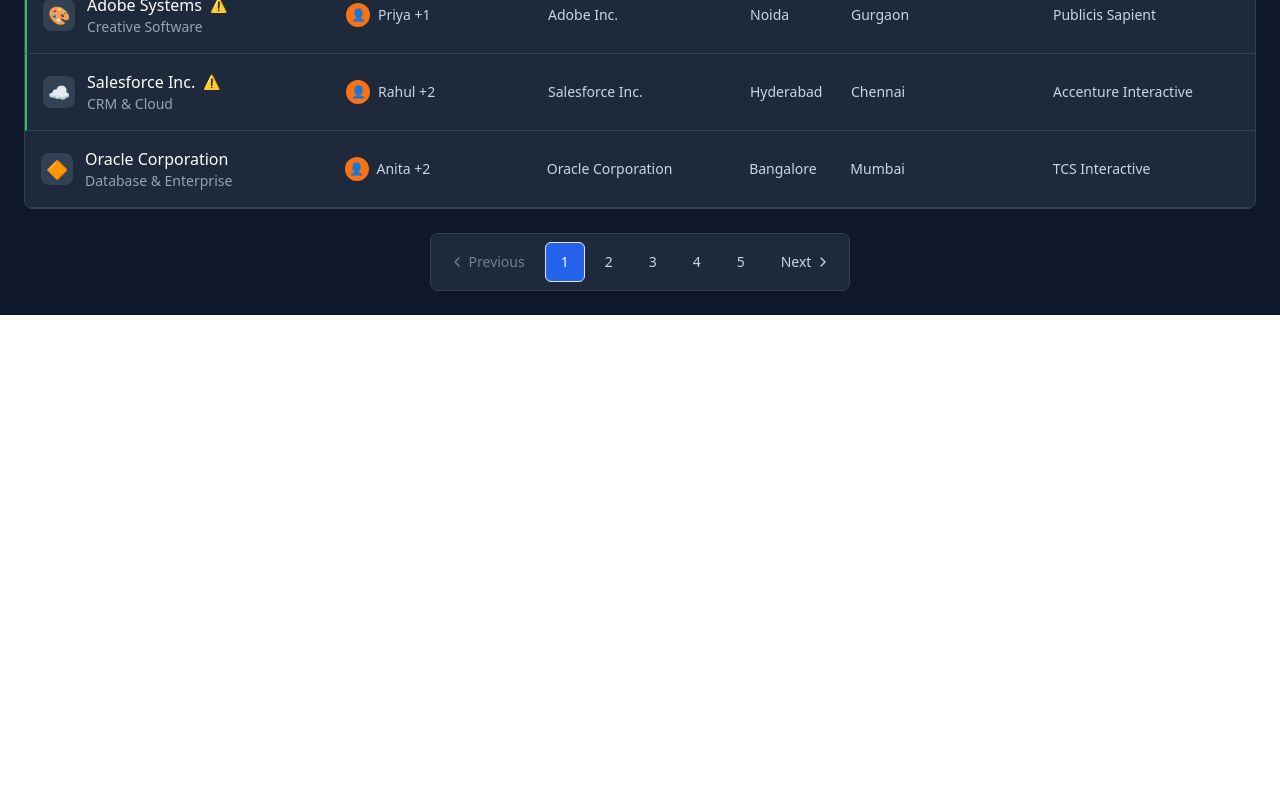
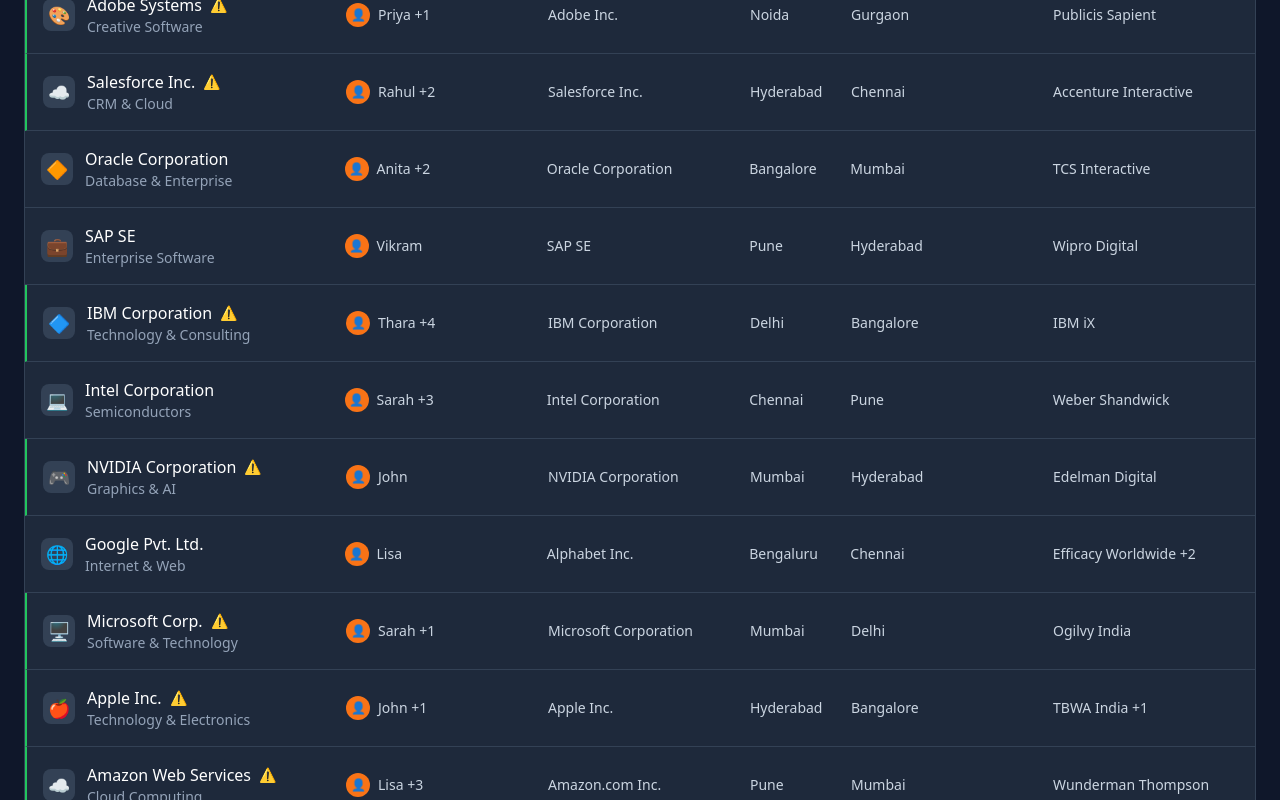
Before and after one commit to Arjra-git/brand-blink-lane, a React (Vite) app: page / in a window 1280 px wide. Shown: the part 700-1500 px from the top of the page. Before the commit the page ends 1015 px from the top, so only its background shows below. Built offline with nearby package versions, Linux system fonts and the light colour scheme.

Commit message:
Refactor: Implement infinite scroll and row fade-in
- Implement infinite scroll for brand list.
- Add row-by-row fade-in animation on page refresh.
- Load 15 rows at a time.

```diff
--- a/src/components/BrandList.tsx
+++ b/src/components/BrandList.tsx
@@ -1,8 +1,7 @@
 
-import { useState, useEffect, useRef } from "react";
+import { useState, useEffect, useRef, useCallback } from "react";
 import { Button } from "@/components/ui/button";
 import { Search, Download, Filter, Play } from "lucide-react";
-import { Pagination, PaginationContent, PaginationItem, PaginationLink, PaginationNext, PaginationPrevious } from "@/components/ui/pagination";
 import BrandRow from "./BrandRow";
 
 interface Brand {
@@ -60,70 +59,96 @@ const generateMockBrands = (startId: number, count: number): Brand[] => {
       hqCity: company.city,
       marketingOffice: company.office,
       agency: company.agency,
-      hasPreviousDeal: Math.random() > 0.6 // 40% chance of having previous deal
+      hasPreviousDeal: Math.random() > 0.6
     };
   });
 };
 
-const ITEMS_PER_PAGE = 10;
+const ITEMS_PER_LOAD = 15;
 
 const BrandList = () => {
   const [activeFilter, setActiveFilter] = useState<"all" | "offloaded">("all");
   const [shouldAnimate, setShouldAnimate] = useState(false);
-  const [currentPage, setCurrentPage] = useState(1);
-  const [allBrands] = useState(() => generateMockBrands(1, 50)); // Generate 50 brands
-  const [scrollTriggeredAnimation, setScrollTriggeredAnimation] = useState(false);
-  const scrollTimeoutRef = useRef<NodeJS.Timeout>();
+  const [allBrands, setAllBrands] = useState<Brand[]>([]);
+  const [displayedBrands, setDisplayedBrands] = useState<Brand[]>([]);
+  const [loading, setLoading] = useState(false);
+  const [hasMore, setHasMore] = useState(true);
+  const [isInitialLoad, setIsInitialLoad] = useState(true);
+  const [loadedBrandsCount, setLoadedBrandsCount] = useState(0);
+  const observerRef = useRef<HTMLDivElement>(null);
 
-  const filteredBrands = activeFilter === "all"
+  // Generate all brands once
+  useEffect(() => {
+    const brands = generateMockBrands(1, 100); // Generate 100 brands total
+    setAllBrands(brands);
+  }, []);
+
+  const filteredAllBrands = activeFilter === "all"
     ? allBrands
     : allBrands.filter(brand => !brand.hasPreviousDeal);
-
-  const totalPages = Math.ceil(filteredBrands.length / ITEMS_PER_PAGE);
-  const startIndex = (currentPage - 1) * ITEMS_PER_PAGE;
-  const paginatedBrands = filteredBrands.slice(startIndex, startIndex + ITEMS_PER_PAGE);
 
   const totalCount = allBrands.length;
   const offloadedCount = allBrands.filter(brand => !brand.hasPreviousDeal).length;
 
+  const loadMoreBrands = useCallback(() => {
+    if (loading || !hasMore) return;
+
+    setLoading(true);
+
+    setTimeout(() => {
+      const currentLength = displayedBrands.length;
+      const nextBatch = filteredAllBrands.slice(currentLength, currentLength + ITEMS_PER_LOAD);
+
+      if (nextBatch.length > 0) {
+        setDisplayedBrands(prev => [...prev, ...nextBatch]);
+        setLoadedBrandsCount(prev => prev + nextBatch.length);
+
+        if (currentLength + nextBatch.length >= filteredAllBrands.length) {
+          setHasMore(false);
+        }
+      } else {
+        setHasMore(false);
+      }
+
+      setLoading(false);
+      setIsInitialLoad(false);
+    }, 500); // Simulate loading delay
+  }, [loading, hasMore, displayedBrands.length, filteredAllBrands]);
+
+  // Load initial data on mount and filter change
+  useEffect(() => {
+    setDisplayedBrands([]);
+    setLoadedBrandsCount(0);
+    setHasMore(true);
+    setIsInitialLoad(true);
+
+    // Reset and load first batch
+    setTimeout(() => {
+      loadMoreBrands();
+    }, 100);
+  }, [activeFilter, allBrands.length]);
+
+  // Intersection observer for infinite scroll
+  useEffect(() => {
+    const observer = new IntersectionObserver(
+      (entries) => {
+        if (entries[0].isIntersecting && hasMore && !loading) {
+          loadMoreBrands();
+        }
+      },
+      { threshold: 0.1 }
+    );
+
+    if (observerRef.current) {
+      observer.observe(observerRef.current);
+    }
+
+    return () => observer.disconnect();
+  }, [hasMore, loading, loadMoreBrands]);
+
   const triggerAnimation = () => {
     setShouldAnimate(true);
     setTimeout(() => setShouldAnimate(false), 1500);
-  };
-
-  const handleScroll = () => {
-    // Clear existing timeout
-    if (scrollTimeoutRef.current) {
-      clearTimeout(scrollTimeoutRef.current);
-    }
-
-    // Set new timeout to trigger animation after scroll stops
-    scrollTimeoutRef.current = setTimeout(() => {
-      setScrollTriggeredAnimation(true);
-      setTimeout(() => setScrollTriggeredAnimation(false), 1500);
-    }, 150);
-  };
-
-  useEffect(() => {
-    const handleWindowScroll = () => handleScroll();
-    window.addEventListener('scroll', handleWindowScroll);
-    return () => {
-      window.removeEventListener('scroll', handleWindowScroll);
-      if (scrollTimeoutRef.current) {
-        clearTimeout(scrollTimeoutRef.current);
-      }
-    };
-  }, []);
-
-  // Trigger animation when page changes
-  useEffect(() => {
-    setScrollTriggeredAnimation(true);
-    setTimeout(() => setScrollTriggeredAnimation(false), 1500);
-  }, [currentPage]);
-
-  const handlePageChange = (page: number) => {
-    setCurrentPage(page);
-    window.scrollTo({ top: 0, behavior: 'smooth' });
   };
 
   return (
@@ -208,55 +233,38 @@ const BrandList = () => {
 
           {/* Table Body */}
           <div>
-            {paginatedBrands.map((brand, index) => (
+            {displayedBrands.map((brand, index) => (
               <BrandRow
                 key={brand.id}
                 brand={brand}
-                shouldAnimate={shouldAnimate || scrollTriggeredAnimation}
+                shouldAnimate={shouldAnimate}
                 delay={index * 50}
+                shouldFadeIn={true}
+                fadeInDelay={index * 100}
               />
             ))}
           </div>
+
+          {/* Loading indicator */}
+          {loading && (
+            <div className="p-8 text-center">
+              <div className="inline-flex items-center gap-2 text-slate-400">
+                <div className="w-4 h-4 border-2 border-slate-600 border-t-blue-500 rounded-full animate-spin"></div>
+                Loading more brands...
+              </div>
+            </div>
+          )}
+
+          {/* End of list message */}
+          {!hasMore && displayedBrands.length > 0 && (
+            <div className="p-8 text-center text-slate-500">
+              You've reached the end of the list
+            </div>
+          )}
         </div>
 
-        {/* Pagination */}
-        {totalPages > 1 && (
-          <div className="mt-6 flex justify-center">
-            <Pagination>
-              <PaginationContent className="bg-slate-800 rounded-lg border border-slate-700 p-2">
-                <PaginationItem>
-                  <PaginationPrevious
-                    onClick={() => handlePageChange(Math.max(1, currentPage - 1))}
-                    className={`text-slate-300 hover:bg-slate-700 ${currentPage === 1 ? 'opacity-50 cursor-not-allowed' : 'cursor-pointer'}`}
-                  />
-                </PaginationItem>
-
-                {Array.from({ length: totalPages }, (_, i) => i + 1).map((page) => (
-                  <PaginationItem key={page}>
-                    <PaginationLink
-                      onClick={() => handlePageChange(page)}
-                      isActive={currentPage === page}
-                      className={`cursor-pointer ${
-                        currentPage === page
-                          ? 'bg-blue-600 text-white hover:bg-blue-700'
-                          : 'text-slate-300 hover:bg-slate-700'
-                      }`}
-                    >
-                      {page}
-                    </PaginationLink>
-                  </PaginationItem>
-                ))}
-
-                <PaginationItem>
-                  <PaginationNext
-                    onClick={() => handlePageChange(Math.min(totalPages, currentPage + 1))}
-                    className={`text-slate-300 hover:bg-slate-700 ${currentPage === totalPages ? 'opacity-50 cursor-not-allowed' : 'cursor-pointer'}`}
-                  />
-                </PaginationItem>
-              </PaginationContent>
-            </Pagination>
-          </div>
-        )}
+        {/* Infinite scroll trigger */}
+        <div ref={observerRef} className="h-10" />
       </div>
     </div>
   );
--- a/src/components/BrandRow.tsx
+++ b/src/components/BrandRow.tsx
@@ -18,17 +18,31 @@ interface BrandRowProps {
   brand: Brand;
   shouldAnimate: boolean;
   delay: number;
+  shouldFadeIn?: boolean;
+  fadeInDelay?: number;
 }
 
-const BrandRow = ({ brand, shouldAnimate, delay }: BrandRowProps) => {
+const BrandRow = ({ brand, shouldAnimate, delay, shouldFadeIn, fadeInDelay = 0 }: BrandRowProps) => {
   const [showAnimation, setShowAnimation] = useState(false);
+  const [isVisible, setIsVisible] = useState(!shouldFadeIn);
 
+  // Handle fade-in animation
   useEffect(() => {
-    if (shouldAnimate && brand.hasPreviousDeal) {
+    if (shouldFadeIn) {
+      const fadeTimer = setTimeout(() => {
+        setIsVisible(true);
+      }, fadeInDelay);
+
+      return () => clearTimeout(fadeTimer);
+    }
+  }, [shouldFadeIn, fadeInDelay]);
+
+  // Handle highlight animation
+  useEffect(() => {
+    if (shouldAnimate && brand.hasPreviousDeal && isVisible) {
       const timer = setTimeout(() => {
         setShowAnimation(true);
 
-        // Reset animation after it completes (faster timing)
         const resetTimer = setTimeout(() => {
           setShowAnimation(false);
         }, 800);
@@ -38,13 +52,31 @@ const BrandRow = ({ brand, shouldAnimate, delay }: BrandRowProps) => {
 
       return () => clearTimeout(timer);
     }
-  }, [shouldAnimate, delay, brand.hasPreviousDeal]);
+  }, [shouldAnimate, delay, brand.hasPreviousDeal, isVisible]);
+
+  // Auto-trigger animation after fade-in completes for previous deal brands
+  useEffect(() => {
+    if (isVisible && brand.hasPreviousDeal && shouldFadeIn) {
+      const autoAnimateTimer = setTimeout(() => {
+        setShowAnimation(true);
+
+        const resetTimer = setTimeout(() => {
+          setShowAnimation(false);
+        }, 800);
+
+        return () => clearTimeout(resetTimer);
+      }, fadeInDelay + 600); // Wait for fade-in to complete plus small delay
+
+      return () => clearTimeout(autoAnimateTimer);
+    }
+  }, [isVisible, brand.hasPreviousDeal, shouldFadeIn, fadeInDelay]);
 
   return (
     <div
       className={`
-        relative grid grid-cols-12 gap-4 p-4 border-b border-slate-700 hover:bg-slate-750 transition-colors duration-200
+        relative grid grid-cols-12 gap-4 p-4 border-b border-slate-700 hover:bg-slate-750 transition-all duration-500
         ${brand.hasPreviousDeal ? 'border-l-2 border-l-green-500' : ''}
+        ${isVisible ? 'opacity-100 translate-y-0' : 'opacity-0 translate-y-4'}
       `}
     >
       {/* Animated highlight overlay */}
```
